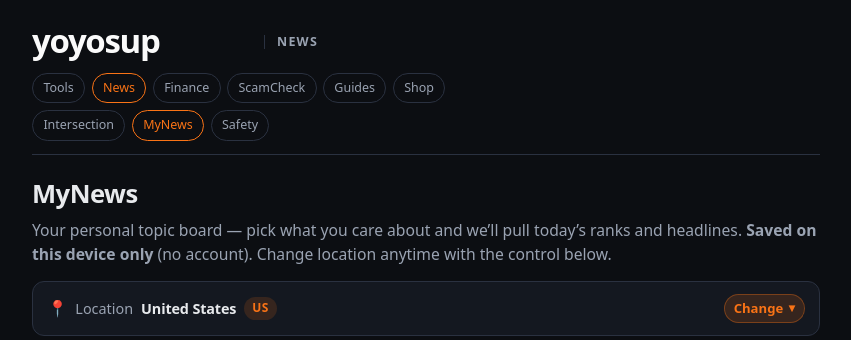
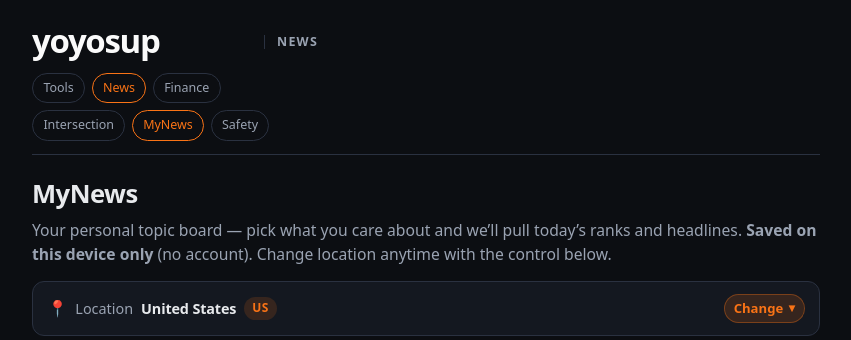
Before and after one commit to tcurtis1/news, a FastAPI app: page /my in a window 1280 px wide. Shown: the top 340 px of the page, without its empty margins (214-1065 px from the left). Run offline with FastAPI, Linux system fonts and the light colour scheme; data that the repository does not hold is empty.

Commit message:
Network nav: Tools · News · Finance only (drop ScamCheck from header).
ScamCheck stays in footer; tools site shows it under Tools sub-nav.

```diff
--- a/app/templates/base.html
+++ b/app/templates/base.html
@@ -28,9 +28,6 @@
         <a href="https://www.yoyosup.com/tools/hub/" rel="noopener">Tools</a>
         <a href="/" class="active">News</a>
         <a href="https://finance.yoyosup.com/" rel="noopener">Finance</a>
-        <a href="https://www.yoyosup.com/tools/scamcheck/" rel="noopener">ScamCheck</a>
-        <a href="https://www.yoyosup.com/tools/blog/" rel="noopener">Guides</a>
-        <a href="https://www.yoyosup.com/tools/shop/" rel="noopener">Shop</a>
       </nav>
       {# News-only destinations — same pill style, second row #}
       <nav class="site-nav site-nav-local" aria-label="News sections">
```
